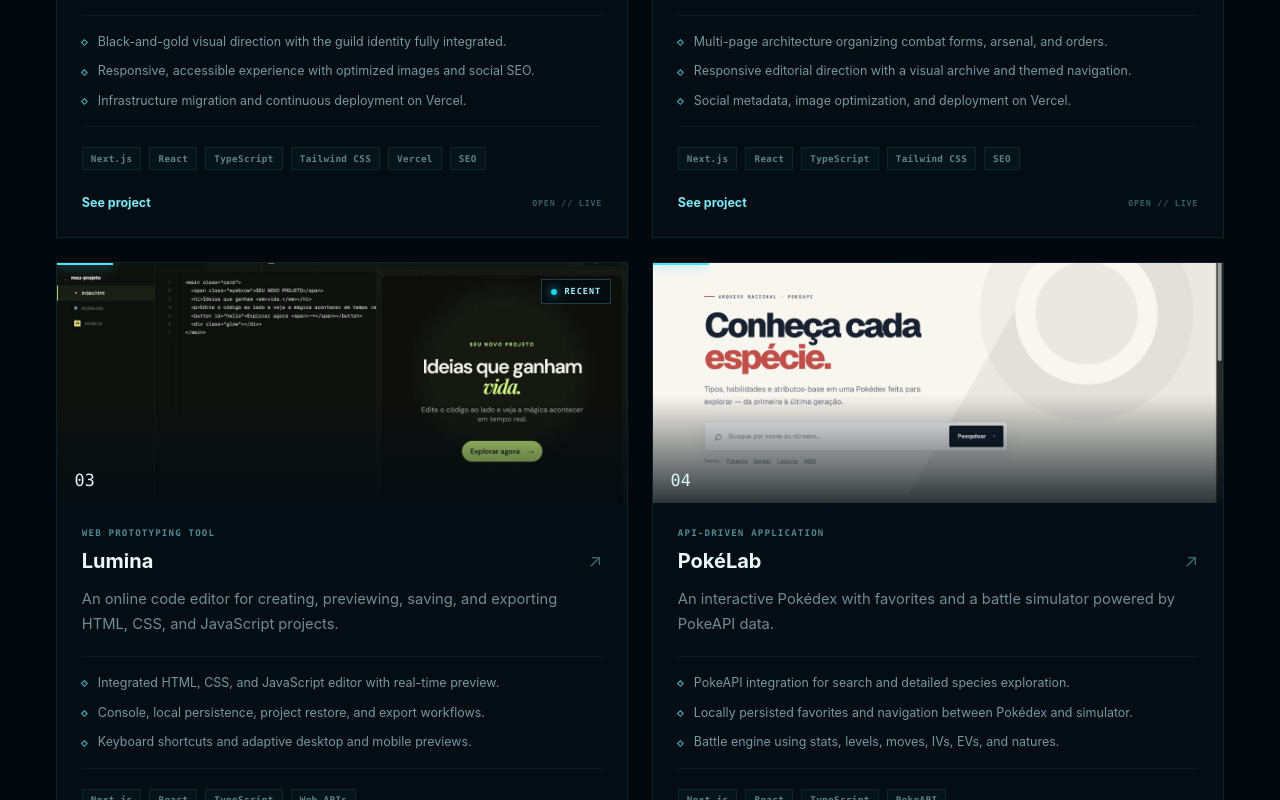
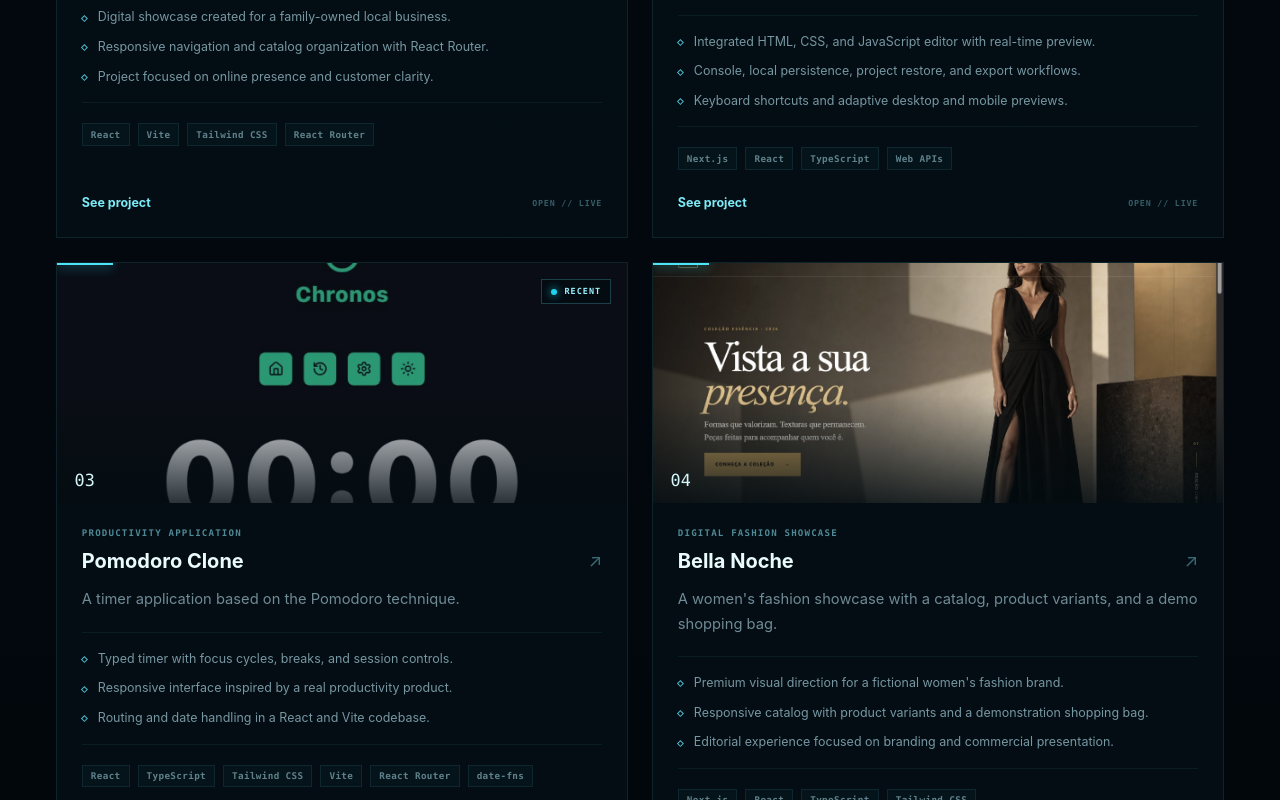
Before and after one commit to bosco227/portfolio, a React (Vite) app: page / in a window 1280 px wide. Shown: the part 2160-2960 px from the top of the page. Built offline with nearby package versions, Linux system fonts and the light colour scheme.

Commit message:
Reordena cases e atualiza Site Castor

```diff
--- a/src/components/Projects.jsx
+++ b/src/components/Projects.jsx
@@ -7,15 +7,15 @@
   const { language } = useContext(LanguageContext);
   const t = translations[language];
   const projects = [
+    { key: "castor", title: "Site Castor", tech: ["React", "Vite", "Tailwind CSS", "React Router"], link: "https://site-castor.vercel.app/", image: "/castor.png" },
+    { key: "lumina", title: "Lumina", tech: ["Next.js", "React", "TypeScript", "Web APIs"], link: "https://lumina-eta-roan.vercel.app/", image: "/lumina.png" },
+    { key: "pomodoro", title: "Pomodoro Clone", tech: ["React", "TypeScript", "Tailwind CSS", "Vite", "React Router", "date-fns"], link: "https://pomodoro-clone-woad.vercel.app/", image: "/pomodoro.png" },
+    { key: "bellaNoche", title: "Bella Noche", tech: ["Next.js", "React", "TypeScript", "Tailwind CSS"], link: "https://bella-noche.vercel.app/", image: "/bella-noche.png" },
+    { key: "naregua", title: "Na régua", tech: ["Next.js", "React", "TypeScript", "Leaflet", "Node.js", "Express", "MySQL"], link: "https://naregua-ochre.vercel.app/", image: "/naregua.png" },
+    { key: "codiceDaForca", title: "Códice da Força", tech: ["Next.js", "React", "TypeScript", "Tailwind CSS", "SEO"], link: "https://force-codex.vercel.app/", image: "/codice-da-forca.webp" },
+    { key: "pokelab", title: "PokéLab", tech: ["Next.js", "React", "TypeScript", "PokeAPI"], link: "https://poke-site-antonio-bosco-souza-lopes-projects.vercel.app/", image: "/poke-site.png" },
+    { key: "blacksite", title: "Blacksite", tech: ["React", "JavaScript", "Vite", "Node.js", "Express", "REST API"], link: "https://blacksite-beta.vercel.app/", image: "/blacksite.png" },
     { key: "ordemEterna", title: "Ordem Eterna", tech: ["Next.js", "React", "TypeScript", "Tailwind CSS", "Vercel", "SEO"], link: "https://ordem-eterna.vercel.app/", image: "/ordem-eterna.png" },
-    { key: "codiceDaForca", title: "Códice da Força", tech: ["Next.js", "React", "TypeScript", "Tailwind CSS", "SEO"], link: "https://force-codex.vercel.app/", image: "/codice-da-forca.webp" },
-    { key: "lumina", title: "Lumina", tech: ["Next.js", "React", "TypeScript", "Web APIs"], link: "https://lumina-eta-roan.vercel.app/", image: "/lumina.png" },
-    { key: "pokelab", title: "PokéLab", tech: ["Next.js", "React", "TypeScript", "PokeAPI"], link: "https://poke-site-antonio-bosco-souza-lopes-projects.vercel.app/", image: "/poke-site.png" },
-    { key: "naregua", title: "Na régua", tech: ["Next.js", "React", "TypeScript", "Leaflet", "Node.js", "Express", "MySQL"], link: "https://naregua-ochre.vercel.app/", image: "/naregua.png" },
-    { key: "bellaNoche", title: "Bella Noche", tech: ["Next.js", "React", "TypeScript", "Tailwind CSS"], link: "https://bella-noche.vercel.app/", image: "/bella-noche.png" },
-    { key: "blacksite", title: "Blacksite", tech: ["React", "JavaScript", "Vite", "Node.js", "Express", "REST API"], link: "https://blacksite-beta.vercel.app/", image: "/blacksite.png" },
-    { key: "pomodoro", title: "Pomodoro Clone", tech: ["React", "TypeScript", "Tailwind CSS", "Vite", "React Router", "date-fns"], link: "https://pomodoro-clone-woad.vercel.app/", image: "/pomodoro.png" },
-    { key: "castor", title: "Site Castor", tech: ["React", "Vite", "Tailwind CSS", "React Router"], link: "https://site-castor.vercel.app/", image: "/castor.png" },
   ].map((project) => ({
     ...project,
     type: t.projectTypes[project.key],
```
Also changed, not shown: public/castor.png.
